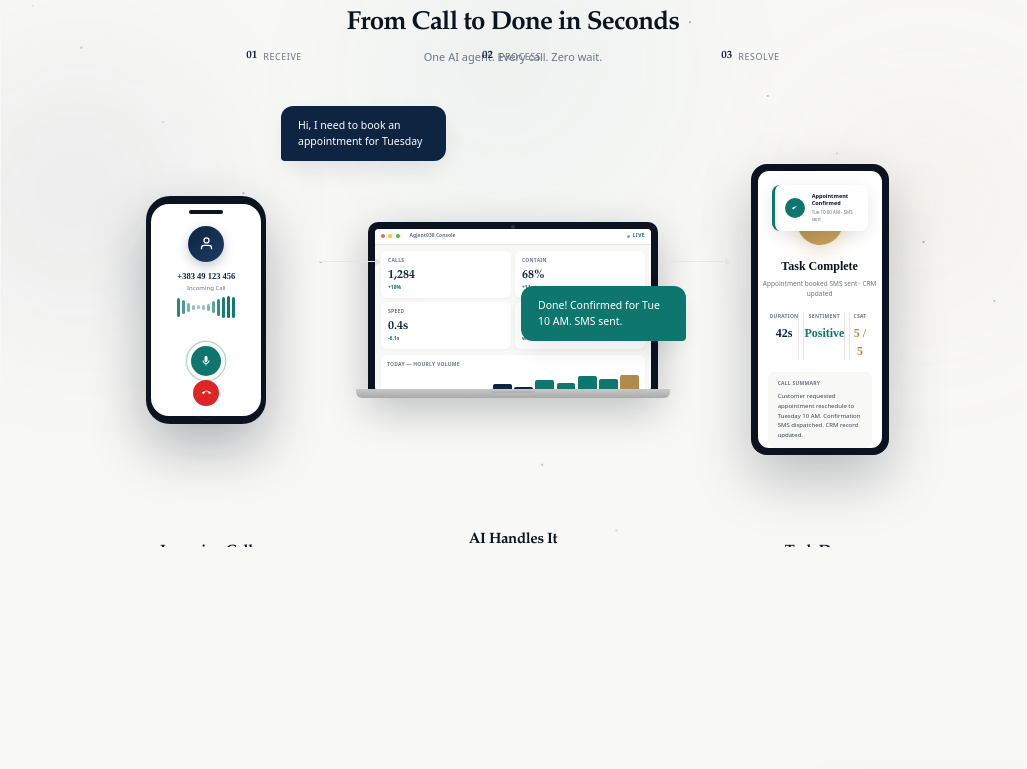
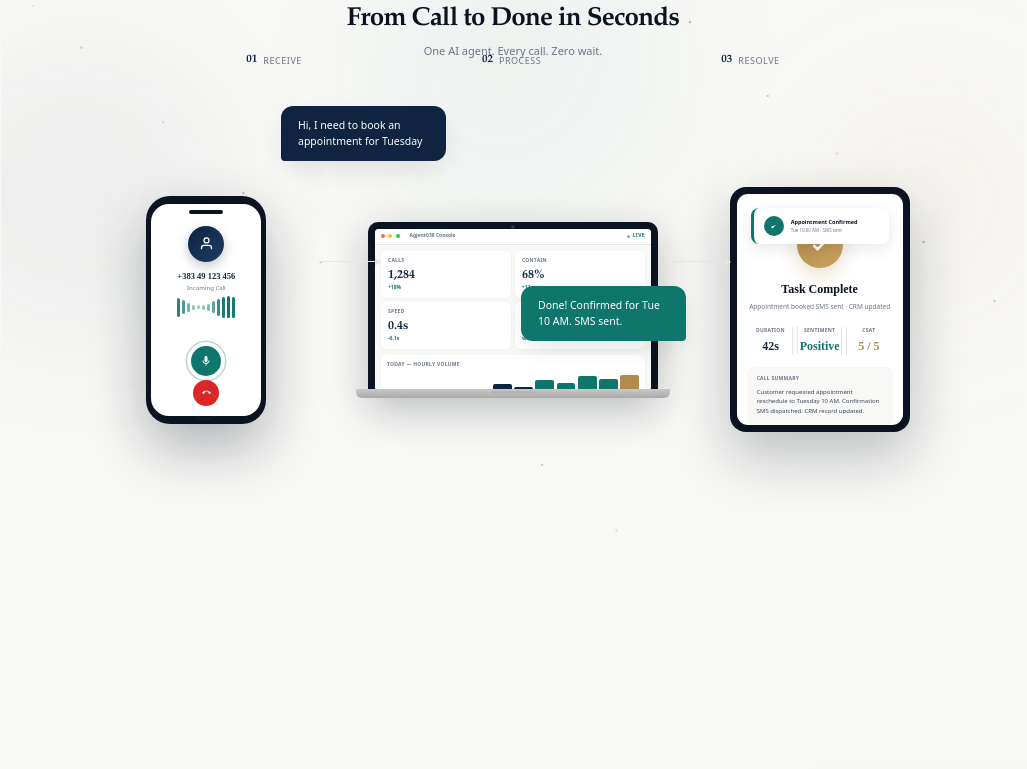
Before and after one commit to kalezicai/Agjent038, a Next.js app: page /en in a window 1280 px wide. Shown: the part 1866-2635 px from the top of the page, without its empty margins (127-1154 px from the left). Built offline with nearby package versions, Linux system fonts and the light colour scheme.

Commit message:
fix: remove labels below mockups, widen tablet, fix headline overlap

```diff
--- a/src/components/how-it-works-animation.tsx
+++ b/src/components/how-it-works-animation.tsx
@@ -110,10 +110,10 @@ export default function HowItWorksAnimation({
         .hiw{position:relative;width:100%;aspect-ratio:1040/580;background:var(--canvas,#f8f8f6);border-radius:24px;overflow:hidden;font-family:var(--font-s,ui-sans-serif,system-ui,sans-serif)}
         .hiw::before{content:'';position:absolute;inset:0;background-image:radial-gradient(circle,#d6d5d0 0.5px,transparent 0.5px);background-size:24px 24px;opacity:.22;pointer-events:none}
         .hiw *{box-sizing:border-box}
-        .hiw-headline{position:absolute;top:28px;left:50%;transform:translateX(-50%);text-align:center;z-index:10;white-space:nowrap}
+        .hiw-headline{position:absolute;top:24px;left:50%;transform:translateX(-50%);text-align:center;z-index:10;max-width:80%;overflow:hidden}
         .hiw-headline-t{font-family:var(--font-d,"Iowan Old Style","Palatino Linotype","Book Antiqua",Palatino,Georgia,serif);font-size:clamp(16px,2.5vw,26px);font-weight:700;letter-spacing:-.03em;color:var(--ink,#0b1220)}
-        .hiw-headline-s{font-size:clamp(8px,1.1vw,11px);color:var(--ink-m,#6b7488);margin-top:6px;font-weight:500}
-        .hiw-steps{position:absolute;top:72px;left:50%;transform:translateX(-50%);display:flex;gap:clamp(80px,17vw,180px);z-index:10}
+        .hiw-headline-s{font-size:clamp(8px,1.1vw,11px);color:var(--ink-m,#6b7488);margin-top:4px;font-weight:500}
+        .hiw-steps{position:absolute;top:76px;left:50%;transform:translateX(-50%);display:flex;gap:clamp(80px,17vw,180px);z-index:10;pointer-events:none}
         .hiw-step{display:flex;align-items:center;gap:6px;opacity:0;transition:opacity .5s ease}
         .hiw-step.vis{opacity:1}
         .hiw-step-n{font-family:var(--font-d,"Iowan Old Style","Palatino Linotype","Book Antiqua",Palatino,Georgia,serif);font-size:clamp(9px,1.1vw,11px);font-weight:700;color:var(--line,#e6e5e0);transition:color .5s ease}
@@ -159,7 +159,7 @@ export default function HowItWorksAnimation({
         .hiw-d-bars{display:flex;align-items:flex-end;gap:2.5px;height:40px}
         .hiw-d-b{flex:1;border-radius:2px 2px 0 0;transform-origin:bottom;transform:scaleY(0);transition:transform .8s cubic-bezier(.22,1,.36,1)}
         .hiw-d-b.vis{transform:scaleY(1)}
-        .hiw-tab{width:clamp(80px,13.3vw,138px);aspect-ratio:138/192;background:var(--ink,#0b1220);border-radius:clamp(10px,1.5vw,16px);position:relative;box-shadow:0 24px 56px rgba(11,18,32,0.25);padding:clamp(4px,0.65vw,7px);opacity:0;transform:scale(0);transition:all .65s cubic-bezier(.175,.885,.32,1.275) 4.2s}
+        .hiw-tab{width:clamp(100px,17vw,180px);aspect-ratio:180/240;background:var(--ink,#0b1220);border-radius:clamp(10px,1.5vw,16px);position:relative;box-shadow:0 24px 56px rgba(11,18,32,0.25);padding:clamp(4px,0.65vw,7px);opacity:0;transform:scale(0);transition:all .65s cubic-bezier(.175,.885,.32,1.275) 4.2s}
         .hiw-tab.vis{opacity:1;transform:scale(1)}
         .hiw-tab-screen{width:100%;height:100%;background:var(--paper,#fff);border-radius:clamp(6px,1vw,11px);overflow:hidden;position:relative}
         .hiw-toast{position:absolute;top:14px;right:14px;left:14px;background:var(--paper,#fff);border-radius:8px;padding:8px 10px;box-shadow:0 4px 16px rgba(11,18,32,0.1);border-left:3px solid var(--mint,#0f766e);display:flex;align-items:center;gap:7px;opacity:0;transform:translateX(20px);transition:all .5s cubic-bezier(.22,1,.36,1)}
@@ -181,10 +181,6 @@ export default function HowItWorksAnimation({
         .hiw-typing-dot:nth-child(2).on{animation-delay:.15s}
         .hiw-typing-dot:nth-child(3).on{animation-delay:.3s}
         @keyframes hiw-typing-bounce{0%,100%{transform:translateY(0);opacity:.4}50%{transform:translateY(-4px);opacity:1}}
-        .hiw-lbl{text-align:center;position:absolute;left:50%;transform:translateX(-50%);opacity:0;transition:all .55s cubic-bezier(.22,1,.36,1)}
-        .hiw-lbl.vis{opacity:1;transform:translateX(-50%) translateY(0)}
-        .hiw-lbl-t{font-size:clamp(10px,1.45vw,15px);font-weight:700;letter-spacing:-.025em;font-family:var(--font-d,"Iowan Old Style","Palatino Linotype","Book Antiqua",Palatino,Georgia,serif);color:var(--ink,#0b1220)}
-        .hiw-lbl-s{font-size:clamp(6px,0.82vw,8.5px);color:var(--ink-m,#6b7488);margin-top:4px;font-weight:500;line-height:1.4}
         .hiw-mesh{position:absolute;border-radius:50%;filter:blur(70px);pointer-events:none;opacity:0;transition:opacity 1s ease}
         .hiw-mesh.vis{opacity:1}
         .hiw-mesh-1{left:-40px;top:100px;width:260px;height:260px;background:linear-gradient(135deg,rgba(14,36,64,0.09),rgba(14,36,64,0.02))}
@@ -267,10 +263,6 @@ export default function HowItWorksAnimation({
               </div>
               <div className="hiw-phone-bar" />
             </div>
-            <div className={`hiw-lbl ${run ? "vis" : ""}`} style={{ bottom: "-32px", transitionDelay: ".4s" }}>
-              <div className="hiw-lbl-t">{t.steps[0].title}</div>
-              <div className="hiw-lbl-s">{t.steps[0].desc}</div>
-            </div>
           </div>
 
           {/* Col 2: Laptop */}
@@ -317,10 +309,6 @@ export default function HowItWorksAnimation({
               </div>
               <div className="hiw-laptop-base" />
             </div>
-            <div className={`hiw-lbl ${run ? "vis" : ""}`} style={{ bottom: "-32px", transitionDelay: "2s" }}>
-              <div className="hiw-lbl-t">{t.steps[1].title}</div>
-              <div className="hiw-lbl-s">{t.steps[1].desc}</div>
-            </div>
           </div>
 
           {/* Col 3: Tablet */}
@@ -357,10 +345,6 @@ export default function HowItWorksAnimation({
                 </div>
               </div>
             </div>
-            <div className={`hiw-lbl ${run ? "vis" : ""}`} style={{ bottom: "-32px", transitionDelay: "4.4s" }}>
-              <div className="hiw-lbl-t">{t.steps[2].title}</div>
-              <div className="hiw-lbl-s">{t.steps[2].desc}</div>
-            </div>
           </div>
         </div>
 
```
